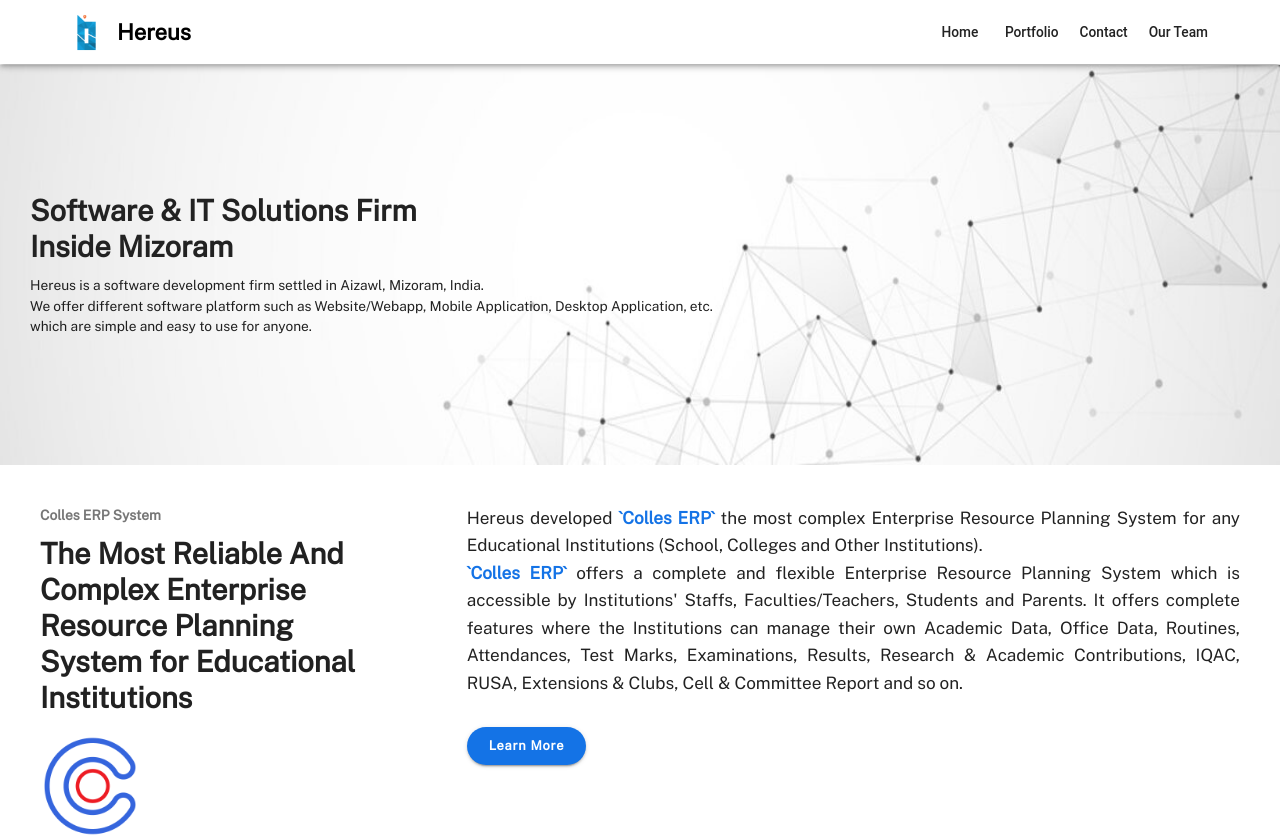
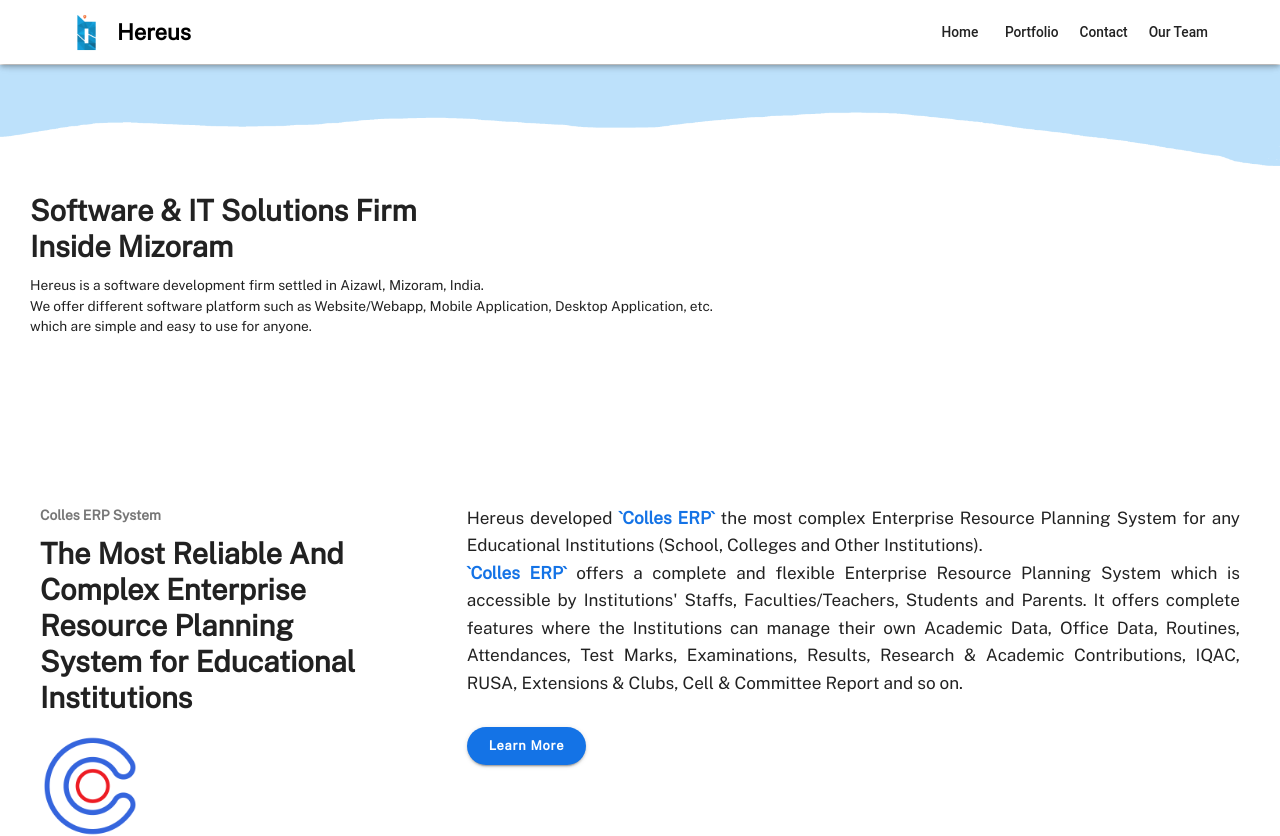
Before and after one commit to hereusmizo/hereus, a React (Create React App) app: page / in a window 1280 px wide. Shown: the top 836 px of the page. Built offline with nearby package versions, Linux system fonts and the light colour scheme.

Commit message:
09/09/2022 19:20:36

```diff
--- a/src/pages/Home.js
+++ b/src/pages/Home.js
@@ -11,7 +11,7 @@
     <div
       style={{
         display: "flex",
-        backgroundImage: "url(/banner.jpg)",
+        backgroundImage: "url(/masthead.png)",
         backgroundRepeat: "no-repeat",
         backgroundSize: "100% 100%",
         backgroundPosition: "center center",
```
Also changed, not shown: public/masthead.png (added).
